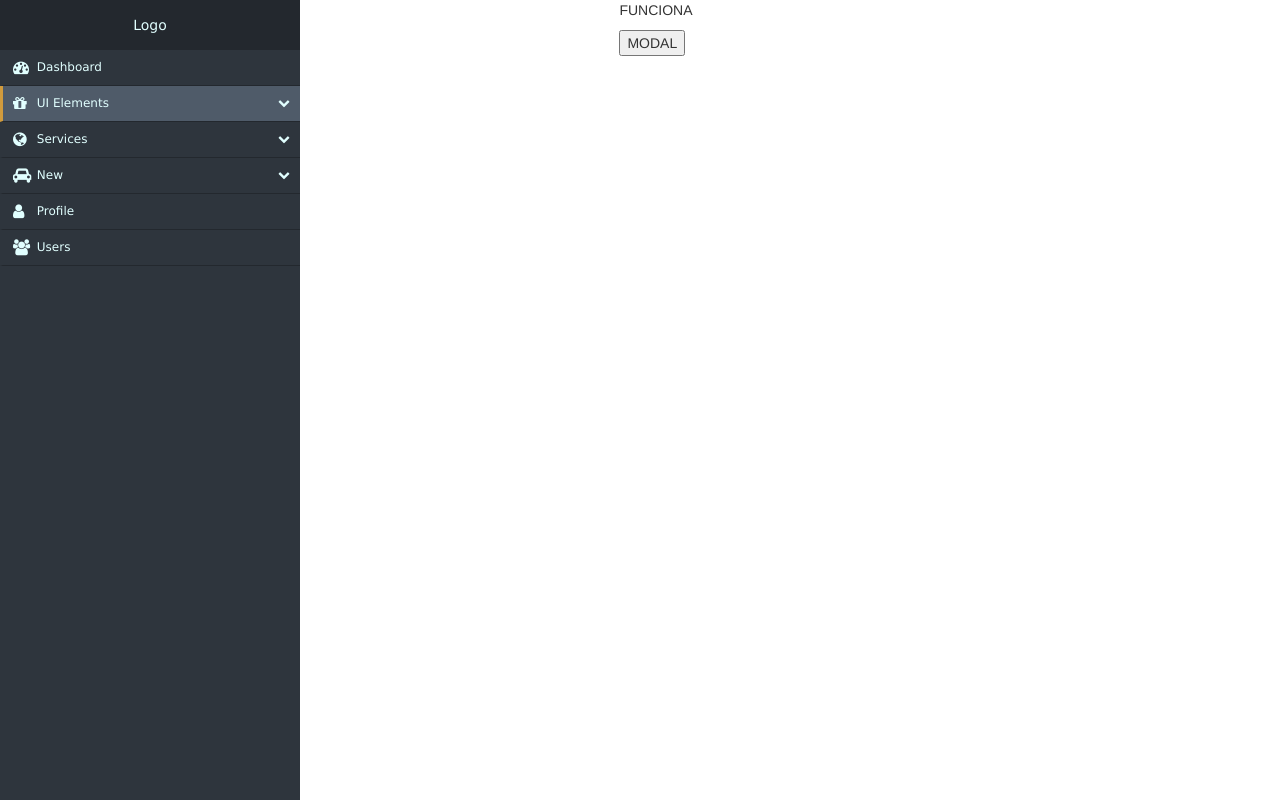
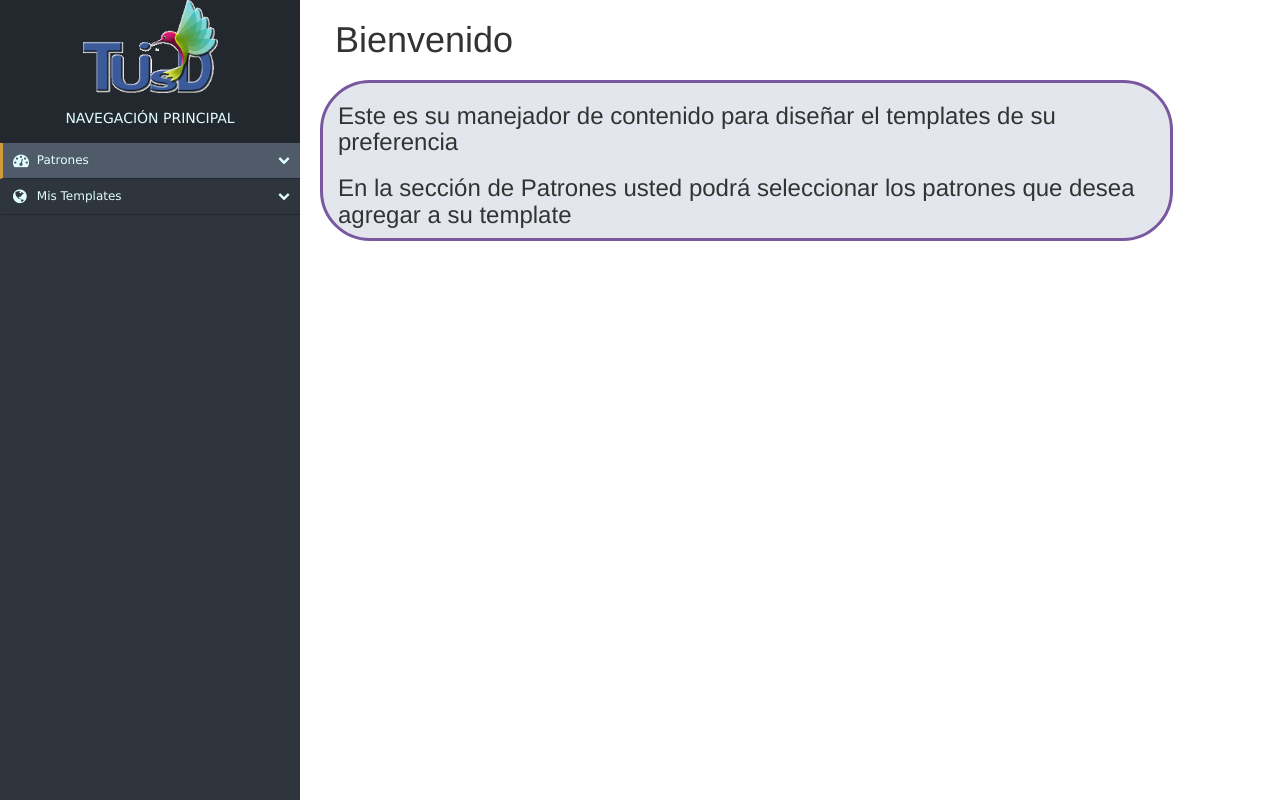
Before and after one commit to mingoarte/software2_sep-dic-2017, a Django app: page /builder/build/ in a window 1280 px wide. Run offline with Django 3.2, Linux system fonts and the light colour scheme; some libraries are stand-ins or nearby versions.

Commit message:
Embellezar vista del builder

```diff
--- a/TUIsD/static/css/main.css
+++ b/TUIsD/static/css/main.css
@@ -10,3 +10,13 @@
     border-color: #79589f;
     margin-top: 20px;
 }
+.block-row {
+	border-style: solid;
+    border-radius: 50px;
+    background-color: #e3e7ed;
+    border-color: #79589f;
+    margin-top: 20px;
+}
+.text-row{
+	margin-left: 15px;
+}
--- a/TUIsD/templates/builder/build.html
+++ b/TUIsD/templates/builder/build.html
@@ -7,15 +7,16 @@
 
 
 <div class="builder content">
-  <div class="row more">
-    <div class="col-lg-4"></div>
-    <div class="col-lg-4">
-      		<p>FUNCIONA</p>
-          <button type="button" class="ventana" data-dismiss="modal">MODAL</button>
+	<div class="row">
+    	<div class="col-lg-12">
 
-    </div>
-    <div class="col-lg-4"></div>
-
+  			<h1>Bienvenido</h1>
+	     	<div class="row block-row">
+	      		<h3 class="text-row">Este es su manejador de contenido para diseñar el templates de su preferencia</h3>
+	      		<h3 class="text-row">En la sección de Patrones usted podrá seleccionar los patrones que desea agregar a su template</h3>
+	     	</div>
+  		</div>
+ 	</div>
   </div>
 
 
--- a/TUIsD/templates/builder/sidebar.html
+++ b/TUIsD/templates/builder/sidebar.html
@@ -1,17 +1,24 @@
 {% load static %}
 
  <div class="nav-side-menu">
-    <div class="brand">Logo</div>
+
+    <div class="brand">
+        <div class="row">
+            <div class="col-lg-3 col-md-3 col-sm-3 col-xs-3"></div>
+            <div class="col-lg-6 col-md-6 col-sm-6 col-xs-6">
+                <img class="img-responsive" src="{% static 'img/TUIsD.png' %}"/>
+            </div>
+            <div class="col-lg-3 col-md-3 col-sm-3 col-xs-3"></div>
+        </div>
+        <div class="row">
+            NAVEGACIÓN PRINCIPAL
+        </div>
+    </div>
     <i class="fa fa-bars fa-2x toggle-btn" data-toggle="collapse" data-target="#menu-content"></i>
     <div class="menu-list">
         <ul id="menu-content" class="menu-content collapse out">
-            <li>
-                <a href="#">
-                    <i class="fa fa-dashboard fa-lg"></i> Dashboard
-                </a>
-            </li>
             <li data-toggle="collapse" data-target="#products" class="collapsed active">
-                <a href="#"><i class="fa fa-gift fa-lg"></i> UI Elements <span class="arrow"></span></a>
+                <a href="#"><i class="fa fa-dashboard fa-lg"></i> Patrones <span class="arrow"></span></a>
             </li>
             <ul class="sub-menu collapse" id="products">
                 <li class="pattern"><a href="#">Captcha</a></li>
@@ -19,16 +26,15 @@
                 <li class="pattern"><a href="#">Encuesta</a></li>
             </ul>
             <li data-toggle="collapse" data-target="#service" class="collapsed">
-                <a href="#"><i class="fa fa-globe fa-lg"></i> Services <span class="arrow"></span></a>
+                <a href="#"><i class="fa fa-globe fa-lg"></i> Mis Templates <span class="arrow"></span></a>
             </li>
             <ul class="sub-menu collapse" id="service">
-                <li>New Service 1</li>
-                <li>New Service 2</li>
-                <li>New Service 3</li>
+                <li>Template 1</li>
+                <li>Template 2</li>
             </ul>
 
 
-            <li data-toggle="collapse" data-target="#new" class="collapsed">
+            <!--li data-toggle="collapse" data-target="#new" class="collapsed">
                 <a href="#"><i class="fa fa-car fa-lg"></i> New <span class="arrow"></span></a>
             </li>
             <ul class="sub-menu collapse" id="new">
@@ -45,7 +51,7 @@
                 <a href="#">
                     <i class="fa fa-users fa-lg"></i> Users
                 </a>
-            </li>
+            </li-->
         </ul>
     </div>
 </div>
```
